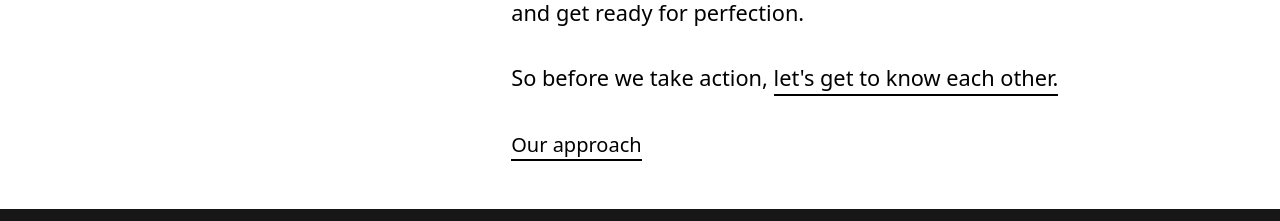
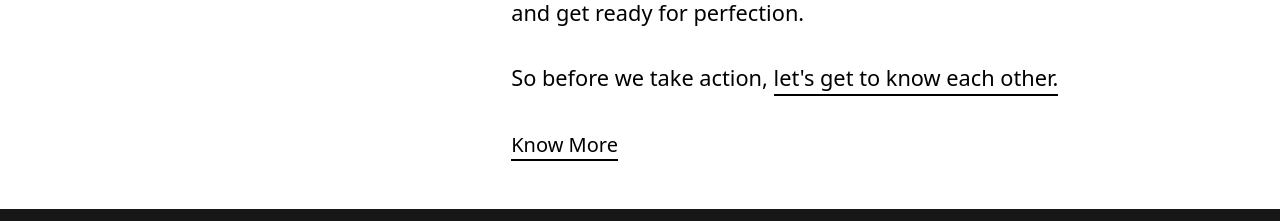
Before and after one commit to sah246ir/scroll-animated-landing-page, a React (Create React App) app: page / in a window 1280 px wide. Shown: the part 3560-3781 px from the top of the page. Built offline with nearby package versions, Linux system fonts and the light colour scheme.

Commit message:
fix: updating text

```diff
--- a/src/components/homePage/section/ApprochSection.tsx
+++ b/src/components/homePage/section/ApprochSection.tsx
@@ -55,7 +55,7 @@ const ApprochSection = () => {
         </Link>
         </p>
         <Link to={'/process'}>
-          <Button className='text-xl'>Our approach
+          <Button className='text-xl'>Know More
           </Button>
         </Link>
       </article>
```
